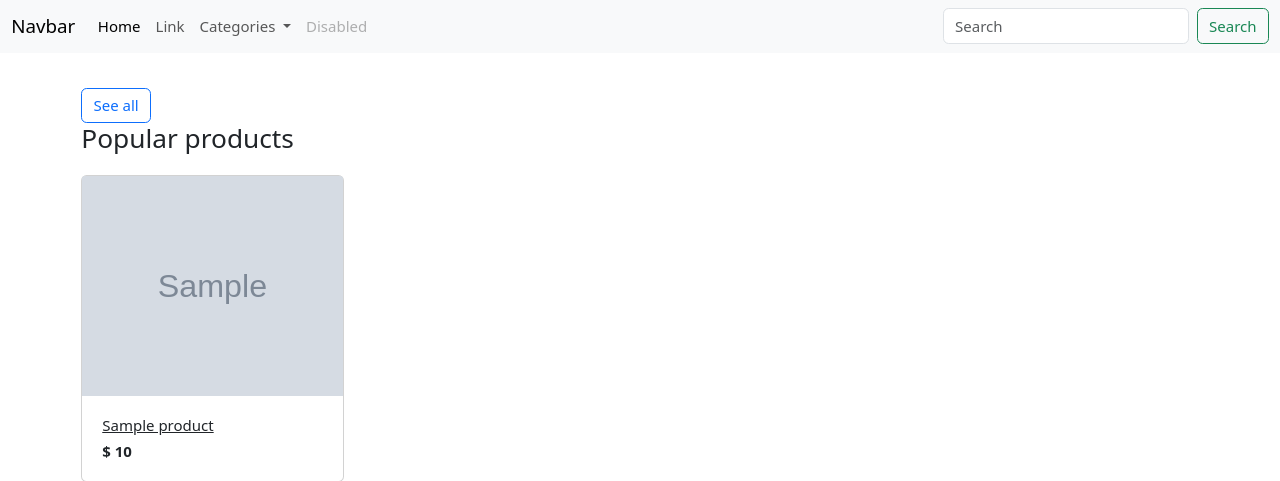
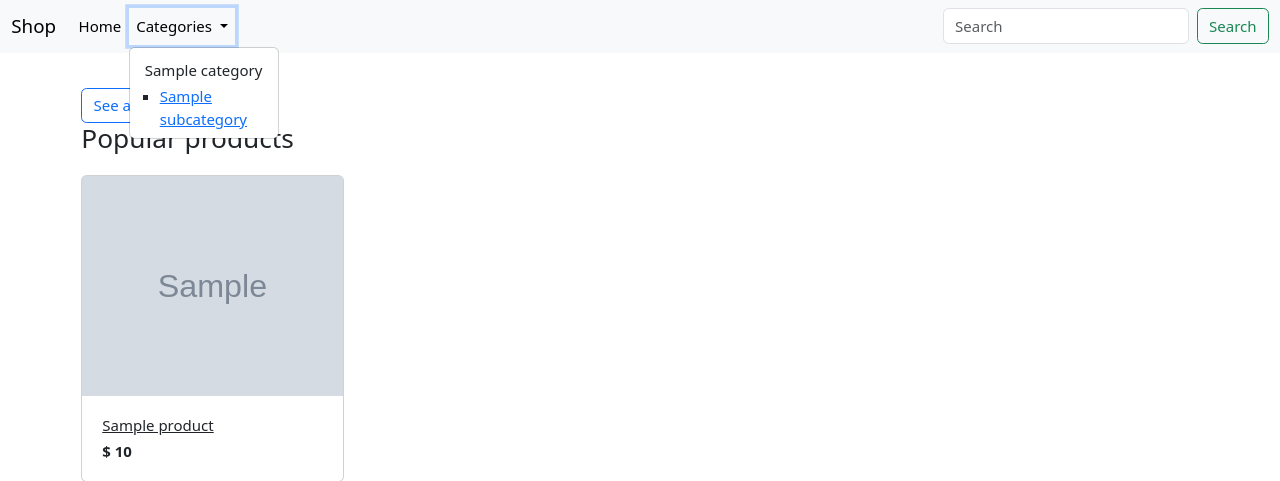
Before and after one commit to ulasgulhan/Cms-App-Django-RestAPI, a Django app: page / in a window 1280 px wide, after a click on "Categories". Shown: the top 481 px of the page. Run offline with Django 5.2, Linux system fonts and the light colour scheme; tables that the repository leaves empty hold one stand-in row (values such as "Sample post"); grey boxes marked "Sample" are stand-in pictures; some web fonts are replaced.

Commit message:
Get product by category and product details

```diff
--- a/cms/models.py
+++ b/cms/models.py
@@ -27,18 +27,18 @@ class Category(models.Model):
 
 
 class SubCategory(models.Model):
-    subcategory_name   = models.CharField(max_length=100, unique=True)
-    slug            = models.SlugField(max_length=100, unique=True)
-    description     = models.TextField(max_length=255)
-    status          = models.CharField(max_length=100, choices=STATUS_CHOICES, default='Active')
-    parent_category = models.ForeignKey(Category, on_delete=models.CASCADE)
+    subcategory_name    = models.CharField(max_length=100, unique=True)
+    slug                = models.SlugField(max_length=100, unique=True)
+    description         = models.TextField(max_length=255)
+    status              = models.CharField(max_length=100, choices=STATUS_CHOICES, default='Active')
+    parent_category     = models.ForeignKey(Category, on_delete=models.CASCADE, related_name='subcategories')
 
     class Meta:
         verbose_name = 'subcategory'
         verbose_name_plural = 'subcategories'
 
     def get_url(self):
-        return reverse('products_by_subcategory', args=[self.slug])
+        return reverse('products_by_subcategory', args=[self.parent_category.slug, self.slug])
 
     def __str__(self):
         return self.subcategory_name
@@ -47,13 +47,17 @@ class SubCategory(models.Model):
 class Product(models.Model):
     product_name    = models.CharField(max_length=100)
     slug            = models.SlugField(max_length=100, unique=True)
+    description     = models.TextField(max_length=1000)
     price           = models.IntegerField()
     image           = models.ImageField(upload_to='photos/product', blank=True)
     stock           = models.IntegerField()
     status          = models.CharField(max_length=100, choices=STATUS_CHOICES, default='Active')
-    category        = models.ForeignKey(SubCategory, on_delete=models.CASCADE)
+    category        = models.ForeignKey(SubCategory, on_delete=models.CASCADE, related_name='subcategory')
     created_date    = models.DateTimeField(auto_now_add=True)
     modified_date   = models.DateTimeField(auto_now=True)
+
+    def get_url(self):
+        return reverse('product_details', args=[self.category.parent_category.slug, self.category.slug, self.slug])
 
     def __str__(self):
         return self.product_name
--- a/cms/urls.py
+++ b/cms/urls.py
@@ -4,7 +4,9 @@ from django.conf.urls.static import static
 from django.conf import settings
 
 urlpatterns = [
-    path('', views.home, name='home'),
-    path('category/<slug:category_slug>', views.home, name='products_by_category'),
-    # path('category/<slug:category_slug>/<slug:subcategory_slug>', views.sub, name='products_by_subcategory'),
+    path('', views.store, name='home'),
+    path('category/<slug:category_slug>', views.store, name='products_by_category'),
+    path('category/<slug:category_slug>/<slug:subcategory_slug>', views.store, name='products_by_subcategory'),
+    path('category/<slug:category_slug>/<slug:subcategory_slug>/<slug:product_slug>', views.product_details, name='product_details'),
+    path('register/', views.register, name='register'),
 ] + static(settings.MEDIA_URL, document_root=settings.MEDIA_ROOT)
--- a/cms/views.py
+++ b/cms/views.py
@@ -1,12 +1,48 @@
-from django.shortcuts import render
-from .models import Product
+from django.contrib.auth import login, logout, authenticate
+from django.db.models import Q
+from django.shortcuts import get_object_or_404, redirect, render
+from .models import Category, Product, SubCategory
+from .forms import RegisterForm
 
 # Create your views here.
 
 
-def home(request):
-    products = Product.objects.all().filter(status='Active')
+def store(request, category_slug=None, subcategory_slug=None):
+    if subcategory_slug != None:
+        subcategory = get_object_or_404(SubCategory, slug=subcategory_slug)
+        products = Product.objects.filter(Q(category=subcategory), Q(status='Active') | Q(status='Modified')).order_by('-created_date')
+    elif category_slug != None:
+        category = get_object_or_404(Category, slug=category_slug)
+        subcategories = category.subcategories.all()
+        products = Product.objects.filter(Q(category__in=subcategories), Q(status='Active') | Q(status='Modified')).order_by('-created_date')
+    else:
+        products = Product.objects.all().filter(Q(status='Active') | Q(status='Modified')).order_by('-created_date')
     context = {
         'products': products
     }
     return render(request, 'home.html', context)
+
+
+def product_details(request, category_slug, subcategory_slug, product_slug):
+    single_product = Product.objects.get(category__slug=subcategory_slug, slug=product_slug)
+    context = {
+        'single_product': single_product
+    }
+    return render(request, 'product_details.html', context)
+
+
+
+def register(request):
+    if request.method == 'POST':
+        form = RegisterForm(request.POST)
+        if form.is_valid():
+            user = form.save()
+            login(request, user)
+            return redirect('/login')
+    else:
+        form = RegisterForm()
+
+    context = {
+        'form': form
+    }
+    return render(request, 'registration/register.html', context)
--- a/cmsapp/urls.py
+++ b/cmsapp/urls.py
@@ -19,5 +19,6 @@ from django.urls import path, include
 
 urlpatterns = [
     path('admin/', admin.site.urls),
-    path('', include('cms.urls'))
+    path('', include('cms.urls')),
+    path('', include('django.contrib.auth.urls')),
 ]
--- a/templates/home.html
+++ b/templates/home.html
@@ -20,9 +20,9 @@
     {% for product in products %}
 		<div class="col-md-3">
 			<div class="card card-product-grid">
-				<a href="#" class="img-wrap"> <img src="{{ product.image.url }}"> </a>
+				<a href="{{ product.get_url }}" class="img-wrap"> <img src="{{ product.image.url }}"> </a>
 				<figcaption class="info-wrap">
-					<a href="#" class="title">{{ product.product_name }}</a>
+					<a href="{{ product.get_url }}" class="title">{{ product.product_name }}</a>
 					<div class="price mt-1">$ {{ product.price }}</div> <!-- price-wrap.// -->
 				</figcaption>
 			</div>
--- a/templates/includes/navbar.html
+++ b/templates/includes/navbar.html
@@ -1,30 +1,36 @@
 <header>
     <nav class="navbar navbar-expand-lg bg-body-tertiary">
         <div class="container-fluid">
-        <a class="navbar-brand" href="#">Navbar</a>
+        <a class="navbar-brand" href="{% url 'home' %}">Shop</a>
         <button class="navbar-toggler" type="button" data-bs-toggle="collapse" data-bs-target="#navbarSupportedContent" aria-controls="navbarSupportedContent" aria-expanded="false" aria-label="Toggle navigation">
             <span class="navbar-toggler-icon"></span>
         </button>
         <div class="collapse navbar-collapse" id="navbarSupportedContent">
             <ul class="navbar-nav me-auto mb-2 mb-lg-0">
             <li class="nav-item">
-                <a class="nav-link active" aria-current="page" href="#">Home</a>
-            </li>
-            <li class="nav-item">
-                <a class="nav-link" href="#">Link</a>
+                <a class="nav-link active" aria-current="page" href="{% url 'home' %}">Home</a>
             </li>
             <li class="nav-item dropdown">
                 <a class="nav-link dropdown-toggle" href="#" role="button" data-bs-toggle="dropdown" aria-expanded="false">
                 Categories
                 </a>
                 <ul class="dropdown-menu">
+                    <!--{% for category in links %}
+                        <li><a class="dropdown-item" href="{{category.get_url}}">{{ category.category_name }}</a></li>
+                    {% endfor %}-->
                     {% for category in links %}
+                    <li>
                         <li><a class="dropdown-item" href="{{category.get_url}}">{{ category.category_name }}</a></li>
-                    {% endfor %}
+                        {% if category.subcategories.all %}
+                            <ul>
+                                {% for subcategory in category.subcategories.all %}
+                                    <li><a href="{{subcategory.get_url}}">{{ subcategory.subcategory_name }}</a></li>
+                                {% endfor %}
+                            </ul>
+                        {% endif %}
+                    </li>
+                {% endfor %}
                 </ul>
-            </li>
-            <li class="nav-item">
-                <a class="nav-link disabled" aria-disabled="true">Disabled</a>
             </li>
             </ul>
             <form class="d-flex" role="search">
```
Also changed, not shown: cms/forms.py (added, +12 -0 lines), cmsapp/settings.py (+11 -1 lines), templates/product_details.html (added, +36 -0 lines), templates/registration/login.html (added, +13 -0 lines), templates/registration/register.html (added, +13 -0 lines), cms/migrations/0006_alter_subcategory_parent_category.py (added), cms/migrations/0007_product_description_alter_product_category.py (added).
